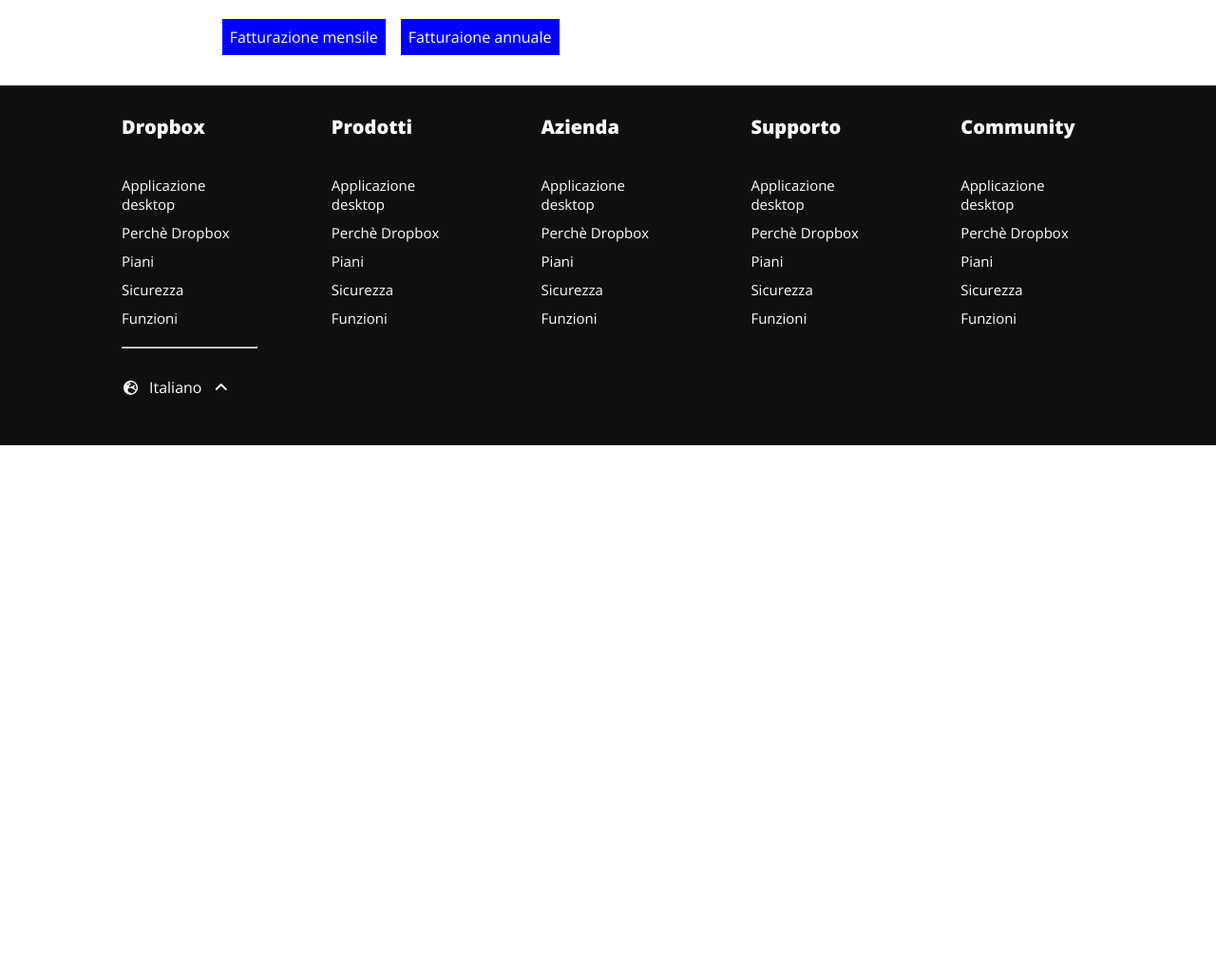
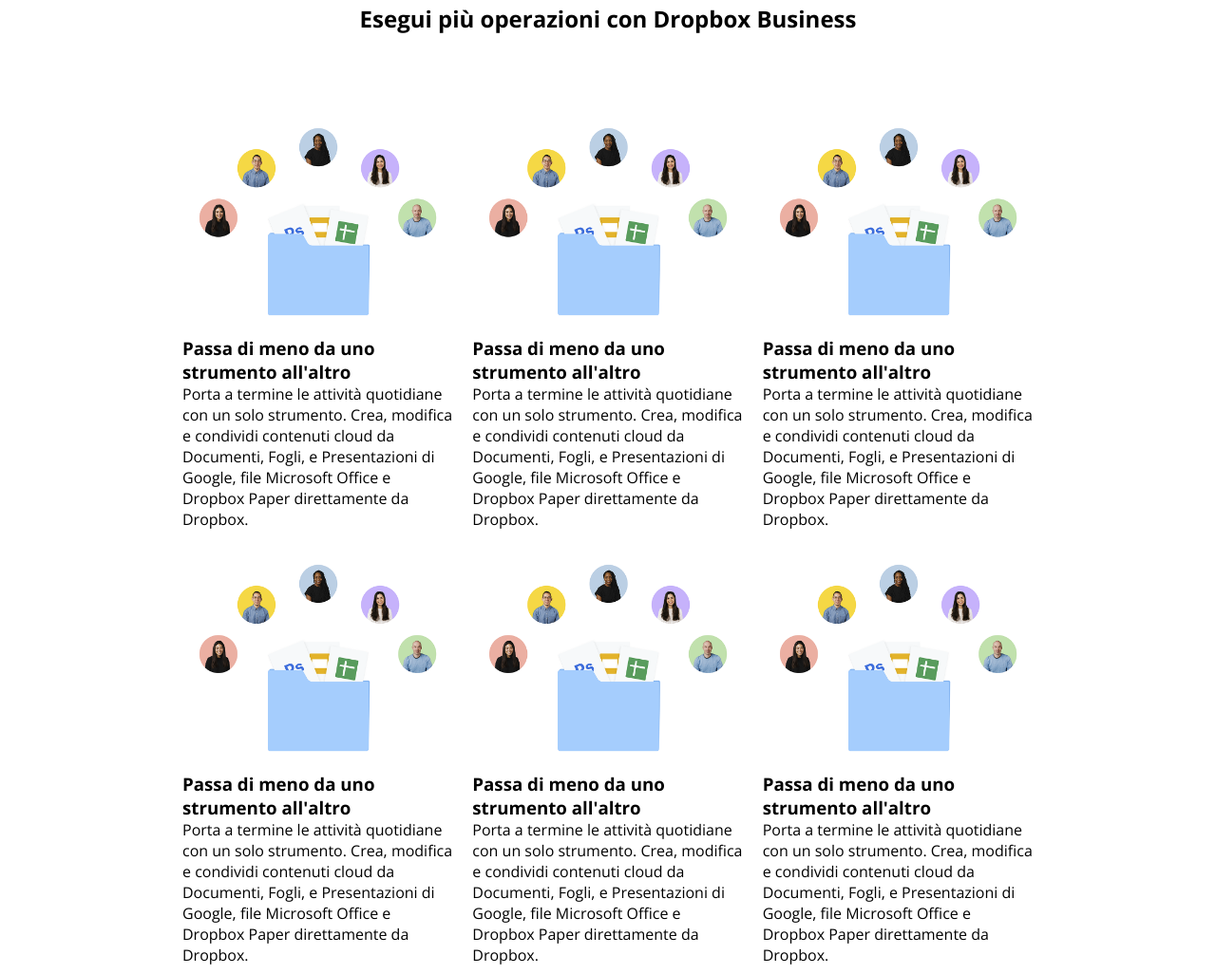
Before and after one commit to saverio-mandarano/htmlcss-dropbox, a plain HTML site: page index.html in a window 1280 px wide. Shown: the part 874-1900 px from the top of the page at 95% size. Before the commit the page ends 1343 px from the top, so only its background shows below. Drawn offline with nearby package versions, Linux system fonts and the light colour scheme.

Commit message:
section dropbox-business

```diff
--- a/css/style.css
+++ b/css/style.css
@@ -64,6 +64,11 @@ a {
   color: black;
 }
 
+main {
+  width: 70%;
+  margin: 0 auto;
+}
+
 /* button */
 a.btn {
   background-color: blue;
@@ -120,6 +125,7 @@ header .wrapper {
 }
 
 /* Header  */
+/*
 main .wrapper {
   width: 70%;
   display: flex;
@@ -143,6 +149,33 @@ main .wrapper {
   align-items: center;
   gap: 1rem;
   margin-bottom: 2rem;
+}
+*/
+
+/* Business-plan Card */
+.dropbox-business {
+  display: flex;
+  flex-direction: column;
+  justify-content: center;
+  align-items: center;
+  gap: 2rem;
+  margin-top: 10rem;
+  margin-bottom: 5rem;
+}
+
+.dropbox-business .card-wrapper {
+  display: flex;
+  flex-wrap: wrap;
+  gap: 20px;
+  margin: 50px auto;
+}
+
+.dropbox-business .card {
+  width: calc(100% / 3 - (40px / 3));
+}
+
+.img-wrapper img {
+  width: 100%;
 }
 
 /* Footer */
--- a/index.html
+++ b/index.html
@@ -73,6 +73,7 @@
     </header>
 
     <main>
+      <!--
       <div class="wrapper">
         <section class="business-plan">
           <h2>Trova il piano business che fa per te</h2>
@@ -80,6 +81,98 @@
             <a class="btn" href="#">Fatturazione mensile</a>
             <a class="btn" href="#">Fatturaione annuale</a>
           </div>
+        </section>
+         -->
+
+        <section class="dropbox-business">
+          <h2>Esegui più operazioni con Dropbox Business</h2>
+          <div class="card-wrapper">
+            <div class="card">
+              <div class="img-wrapper">
+                <img src="img/business-feature-switching-tools.png" alt="" />
+              </div>
+              <div class="product-info">
+                <h3>Passa di meno da uno strumento all'altro</h3>
+                <p>
+                  Porta a termine le attività quotidiane con un solo strumento.
+                  Crea, modifica e condividi contenuti cloud da Documenti,
+                  Fogli, e Presentazioni di Google, file Microsoft Office e
+                  Dropbox Paper direttamente da Dropbox.
+                </p>
+              </div>
+            </div>
+            <div class="card">
+              <div class="img-wrapper">
+                <img src="img/business-feature-switching-tools.png" alt="" />
+              </div>
+              <div class="product-info">
+                <h3>Passa di meno da uno strumento all'altro</h3>
+                <p>
+                  Porta a termine le attività quotidiane con un solo strumento.
+                  Crea, modifica e condividi contenuti cloud da Documenti,
+                  Fogli, e Presentazioni di Google, file Microsoft Office e
+                  Dropbox Paper direttamente da Dropbox.
+                </p>
+              </div>
+            </div>
+            <div class="card">
+              <div class="img-wrapper">
+                <img src="img/business-feature-switching-tools.png" alt="" />
+              </div>
+              <div class="product-info">
+                <h3>Passa di meno da uno strumento all'altro</h3>
+                <p>
+                  Porta a termine le attività quotidiane con un solo strumento.
+                  Crea, modifica e condividi contenuti cloud da Documenti,
+                  Fogli, e Presentazioni di Google, file Microsoft Office e
+                  Dropbox Paper direttamente da Dropbox.
+                </p>
+              </div>
+            </div>
+            <div class="card">
+              <div class="img-wrapper">
+                <img src="img/business-feature-switching-tools.png" alt="" />
+              </div>
+              <div class="product-info">
+                <h3>Passa di meno da uno strumento all'altro</h3>
+                <p>
+                  Porta a termine le attività quotidiane con un solo strumento.
+                  Crea, modifica e condividi contenuti cloud da Documenti,
+                  Fogli, e Presentazioni di Google, file Microsoft Office e
+                  Dropbox Paper direttamente da Dropbox.
+                </p>
+              </div>
+            </div>
+            <div class="card">
+              <div class="img-wrapper">
+                <img src="img/business-feature-switching-tools.png" alt="" />
+              </div>
+              <div class="product-info">
+                <h3>Passa di meno da uno strumento all'altro</h3>
+                <p>
+                  Porta a termine le attività quotidiane con un solo strumento.
+                  Crea, modifica e condividi contenuti cloud da Documenti,
+                  Fogli, e Presentazioni di Google, file Microsoft Office e
+                  Dropbox Paper direttamente da Dropbox.
+                </p>
+              </div>
+            </div>
+            <div class="card">
+              <div class="img-wrapper">
+                <img src="img/business-feature-switching-tools.png" alt="" />
+              </div>
+              <div class="product-info">
+                <h3>Passa di meno da uno strumento all'altro</h3>
+                <p>
+                  Porta a termine le attività quotidiane con un solo strumento.
+                  Crea, modifica e condividi contenuti cloud da Documenti,
+                  Fogli, e Presentazioni di Google, file Microsoft Office e
+                  Dropbox Paper direttamente da Dropbox.
+                </p>
+              </div>
+            </div>
+          </div>
+          <!-- End Business-plan Card -->
         </section>
       </div>
     </main>
```
